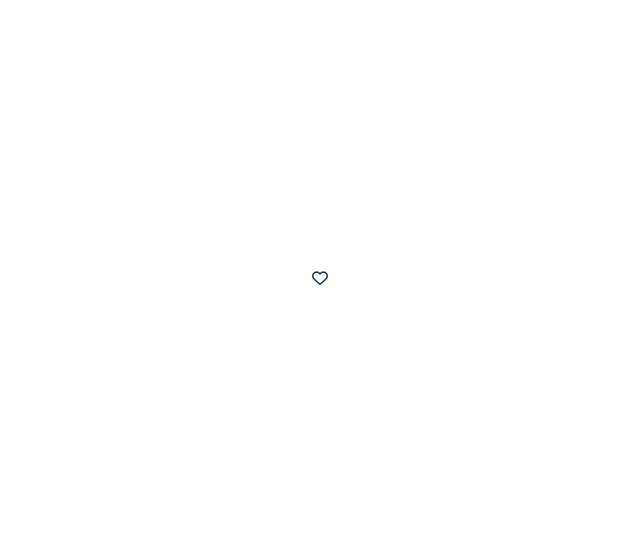
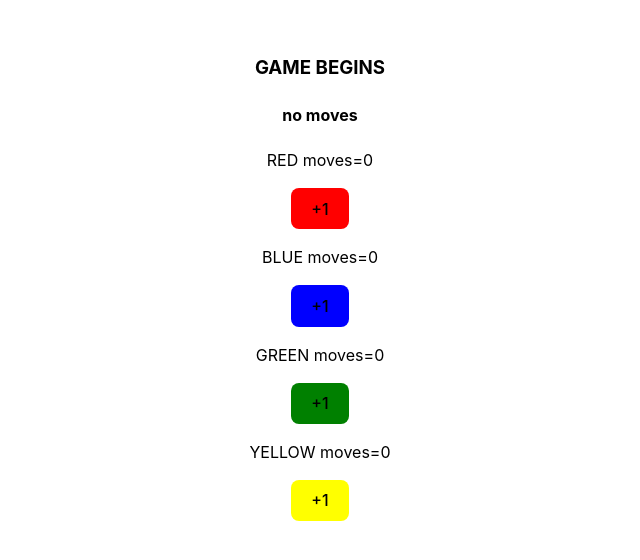
Before and after one commit to Ashishworks/REACT, a React (Vite) app in the folder project2/: page / in a window 1280 px wide. Shown: the part 122-682 px from the top of the page, without its empty margins (320-960 px from the left). Built offline with nearby package versions, Linux system fonts and the light colour scheme.

Commit message:
ludo using useState obj and array

```diff
--- a/project2/src/App.jsx
+++ b/project2/src/App.jsx
@@ -4,11 +4,16 @@ import viteLogo from '/vite.svg'
 import './App.css'
 import Counter from "./counter.jsx"
 import Like from "./like.jsx"
+import LudoBoard from './ludo.jsx'
 
 function App() {
-  return(
-  // <Counter/>
-  <Like/>
+  return (
+    // <Counter/>
+    <div>
+      {/* <Counter />
+      <Like /> */}
+      <LudoBoard/>
+    </div>
   )
 }
 
--- a/project2/src/counter.jsx
+++ b/project2/src/counter.jsx
@@ -10,7 +10,7 @@ function Counter(){
     return(
         <>
         <button onClick={IncCount}>CLICK HERE</button>
-        <p>{count}</p>
+        <p style={{color: "red"}}>{count}</p>
         </>
     )
 }
--- a/project2/src/like.jsx
+++ b/project2/src/like.jsx
@@ -1,18 +1,18 @@
 import { useState } from "react"
 function Like(){
-    let [isLiked,setIsLiked]=useState(false);
+    let [isLiked,setIsLiked]=useState(false);    // line 1
     let toggleLike=()=>{
         console.log("toggled");
-        setIsLiked(!isLiked);
+        setIsLiked(!isLiked);   // this re render whole function except line 1 cuz its initialization
     };
     let likeStyle={color: "red"}
     return(
         <div>
-            <p onClick={toggleLike}>
+            <p onClick={toggleLike} >
                 {isLiked ? (
                     <i className="fa-solid fa-heart" style={likeStyle}></i>
                     ) : (
-                    <i className="fa-regular fa-heart"></i>
+                    <i className="fa-regular fa-heart" style={likeStyle}></i>
                     )}
             </p>
         </div>
--- /dev/null
+++ b/project2/src/ludo.jsx
@@ -0,0 +1,66 @@
+import { useState } from "react";
+export default function LudoBoard(){
+    let style={color:"black"};
+    let [moves,setMove]=useState({red: 0,blue: 0,green: 0,yellow: 0});
+    let [arr,setArr]=useState(["no moves"]);
+    let updateRed=()=>{
+        setMove((prevMove)=>{    //React automatically passes the current/latest state value (moves) to prevMoves.
+            return{...prevMove,red: prevMove.red+1}
+        })
+        setArr((prevArr)=>{
+            return[
+                ...prevArr," red moves"
+            ]
+        });
+    }
+
+    let updateBlue=()=>{
+        setMove((prevMove)=>{
+            return{
+                ...prevMove,blue: prevMove.blue+1  // returns an object  and also when it says blue: prevMove.blue+1 it actually over write the blue value
+            }
+        })
+        setArr((prevArr)=>{
+            return[
+                ...prevArr," blue moves"   // returns an array with two values ...prevarr ( having all the prev array elements and also adding "blue moves")
+            ]
+        });
+        console.log(arr);
+    }
+
+    let updateGreen=()=>{
+        setMove((prevMove)=>{
+            return{...prevMove,green: prevMove.green+1}
+        })
+        setArr((prevArr)=>{
+            return[
+                ...prevArr," green moves"
+            ]
+        });
+    }
+
+    let updateYellow=()=>{
+        setMove((prevMove)=>{
+            return{...prevMove,yellow: prevMove.yellow+1}
+        })
+        setArr((prevArr)=>{
+            return[
+                ...prevArr," yellow moves"
+            ]
+        });
+    }
+    return(
+        <div style={style}>
+            <h3>GAME BEGINS</h3>
+            <h4>{arr}</h4>
+            <p>RED moves={moves.red}</p>
+            <button style={{backgroundColor:"red"}} onClick={updateRed}>+1</button>
+            <p>BLUE moves={moves.blue}</p>
+            <button style={{backgroundColor:"blue"}} onClick={updateBlue}>+1</button>
+            <p>GREEN moves={moves.green}</p>
+            <button style={{backgroundColor:"green"}} onClick={updateGreen}>+1</button>
+            <p>YELLOW moves={moves.yellow}</p>
+            <button style={{backgroundColor:"yellow", color:"black"}} onClick={updateYellow}>+1</button>
+        </div>
+    )
+}
```
